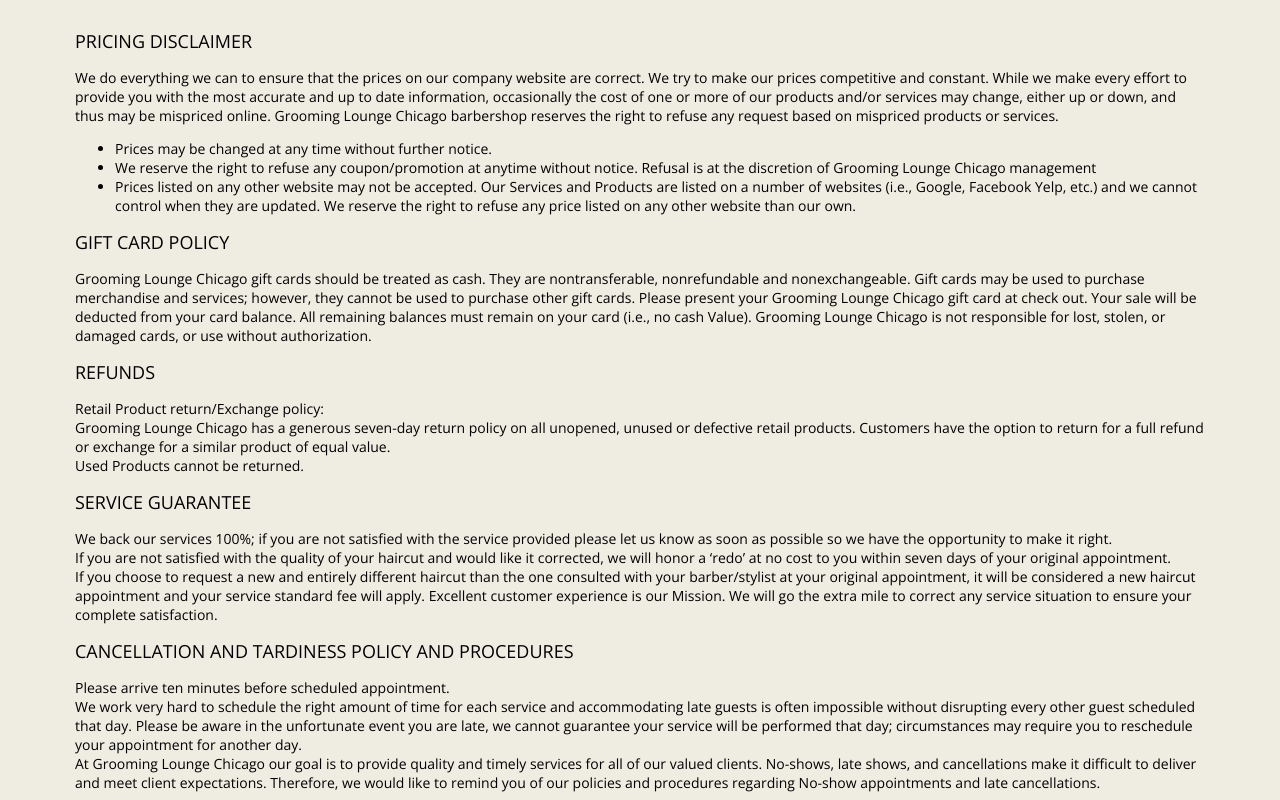
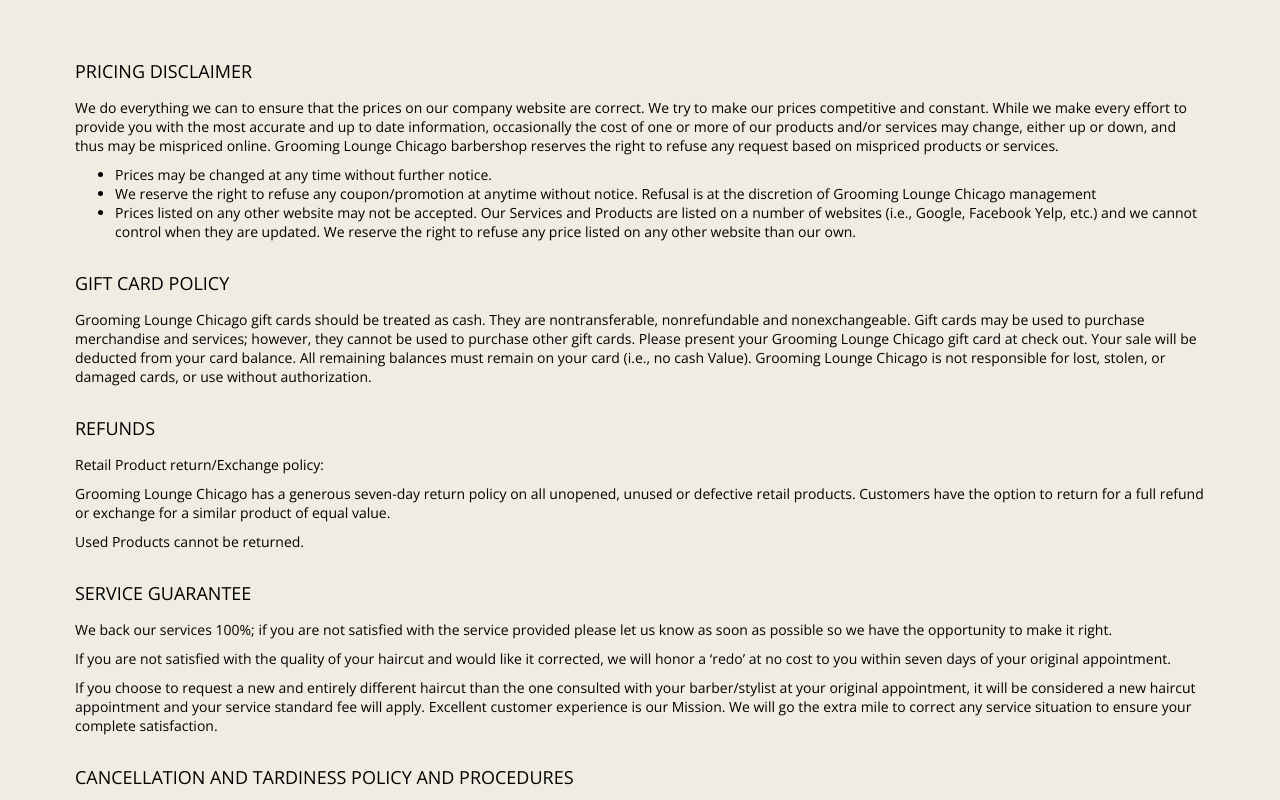
Before and after one commit to jmazrimas/blackpanther, a React (Create React App) app: page / in a window 1280 px wide. Shown: the part 3760-4560 px from the top of the page. Built offline with nearby package versions, Linux system fonts and the light colour scheme.

Commit message:
policy layout good

```diff
--- a/src/styles/App.css
+++ b/src/styles/App.css
@@ -165,6 +165,12 @@
 .policies {
   background-color: #efece2; }
 
+.policy > ul, .policy div {
+  margin-top: 10px; }
+  .policy > ul.policy-title, .policy div.policy-title {
+    margin-top: 30px;
+    margin-bottom: 15px; }
+
 .policy-list {
   padding: 15px;
   font-size: 14px; }
@@ -173,8 +179,7 @@
 
 .policy-title {
   text-transform: uppercase;
-  font-size: 18px;
-  margin-bottom: 15px; }
+  font-size: 18px; }
 
 .app {
   font-family: 'Open Sans', sans-serif; }
--- a/src/styles/_policies.scss
+++ b/src/styles/_policies.scss
@@ -1,5 +1,15 @@
 .policies {
     background-color: $accent;
+}
+
+.policy {
+    >ul, div {
+        margin-top: 10px;
+        &.policy-title {
+            margin-top: $pm-lg;
+            margin-bottom: $pm-md;
+        }
+    }
 }
 
 .policy-list {
@@ -13,5 +23,4 @@
 .policy-title {
     text-transform: uppercase;
     font-size: 18px;
-    margin-bottom: $pm-md;
 }
```
